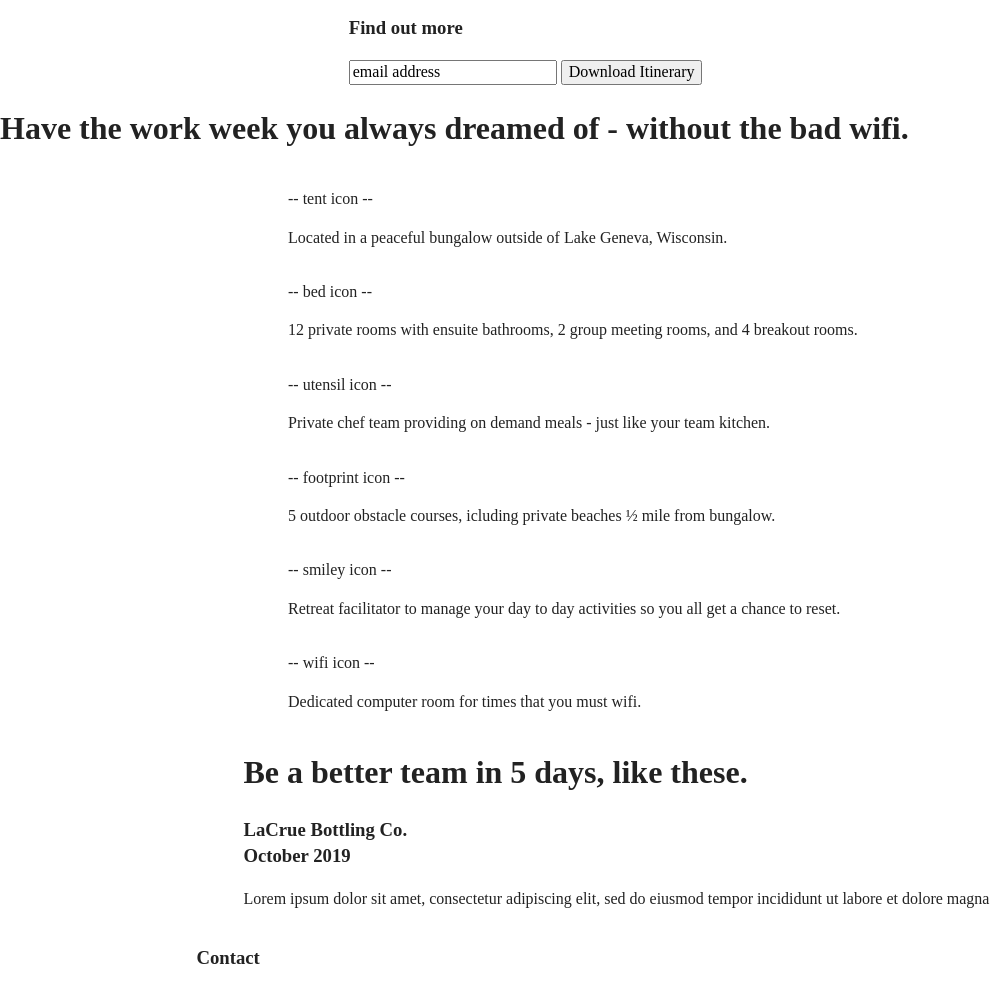
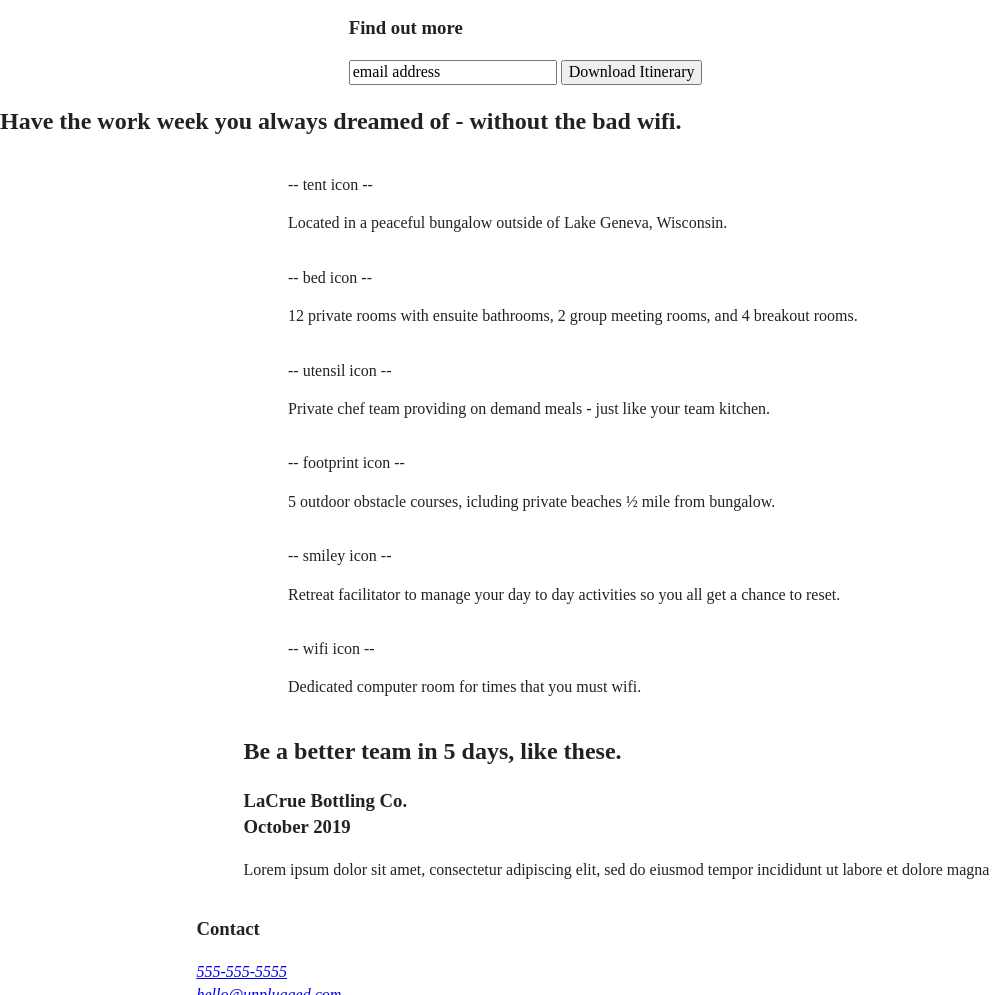
Before and after one commit to wcinahuff/unplug-project, a plain HTML site: page index.html in a window 1280 px wide. Shown: the part 255-1250 px from the top of the page, without its empty margins (0-993 px from the left). Drawn offline with Linux system fonts and the light colour scheme.

Commit message:
Minor corrections to certain tags made

```diff
--- a/index.html
+++ b/index.html
@@ -62,7 +62,7 @@
 
     <section class="features">
       <div class="content-wrapper">
-        <h1>Have the work week you always dreamed of - without the bad wifi.</h1>
+        <h2>Have the work week you always dreamed of - without the bad wifi.</h2>
         <div class="features-items">
           <article>
             <p class="fontawesome-icon">-- tent icon --</p>
@@ -99,7 +99,7 @@
 
     <section class="reviews">
       <div class="content-wrapper">
-        <h1> Be a better team in 5 days, like these.</h1>
+        <h2> Be a better team in 5 days, like these.</h2>
         <article>
           <!-- <img src="img/review-img.jpg" alt="girl-team"> -->
           <div>
```
